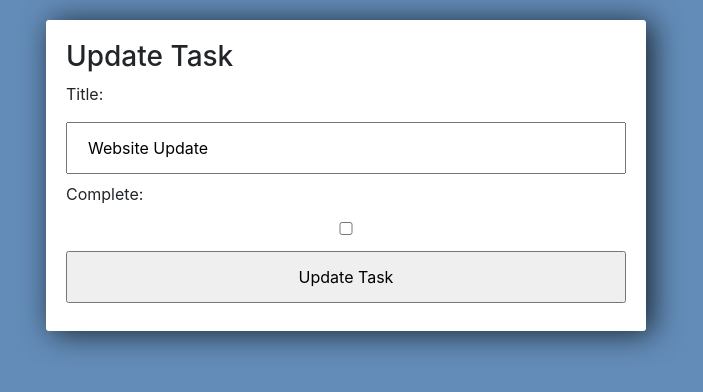
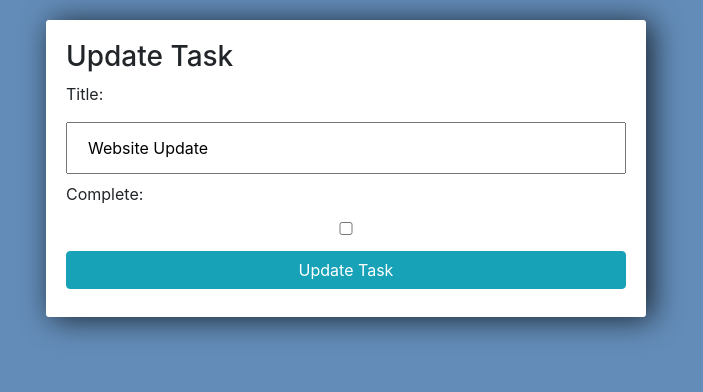
Before and after one commit to hvts83/ToDo-Python, a Django app: page /update_task/1/ in a window 1280 px wide. Shown: the top 392 px of the page, without its empty margins (294-997 px from the left). Run offline with Django 3.2, Linux system fonts and the light colour scheme; data comes from the database, SQL or seed files in the repository; both versions use the stored data as it was after the commit; some libraries are stand-ins or nearby versions.

Commit message:
Template Changes

```diff
--- a/tasks/forms.py
+++ b/tasks/forms.py
@@ -4,6 +4,7 @@ from django.forms import ModelForm
 from .models import *
 
 class TaskForm(forms.ModelForm):
+    title= forms.CharField(widget= forms.TextInput(attrs={'placeholder':'Add new task...'}))
 
     class Meta:
         model = Task
--- a/tasks/templates/tasks/delete.html
+++ b/tasks/templates/tasks/delete.html
@@ -7,6 +7,6 @@
 <form method="POST" action="">
   {% csrf_token %}
 
-  <input type="submit" value="Delete Task">
+  <input class="btn btn-info" type="submit" value="Delete Task">
 </form>
 {% endblock %}
--- a/tasks/templates/tasks/update_task.html
+++ b/tasks/templates/tasks/update_task.html
@@ -8,7 +8,7 @@
   {% csrf_token %}
 
   {{ form }}
-  <input type="submit" value="Update Task">
+  <input class="btn btn-info" type="submit" value="Update Task">
 </form>
 
 {% endblock %}
```
Also changed, not shown: tasks/templates/tasks/base.html (+2 -5 lines), db.sqlite3.
